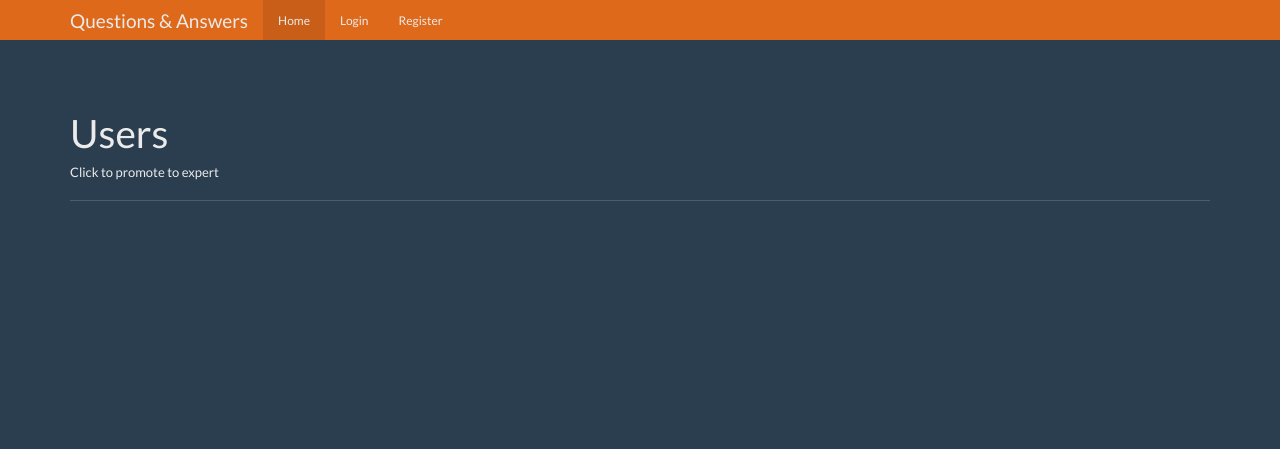
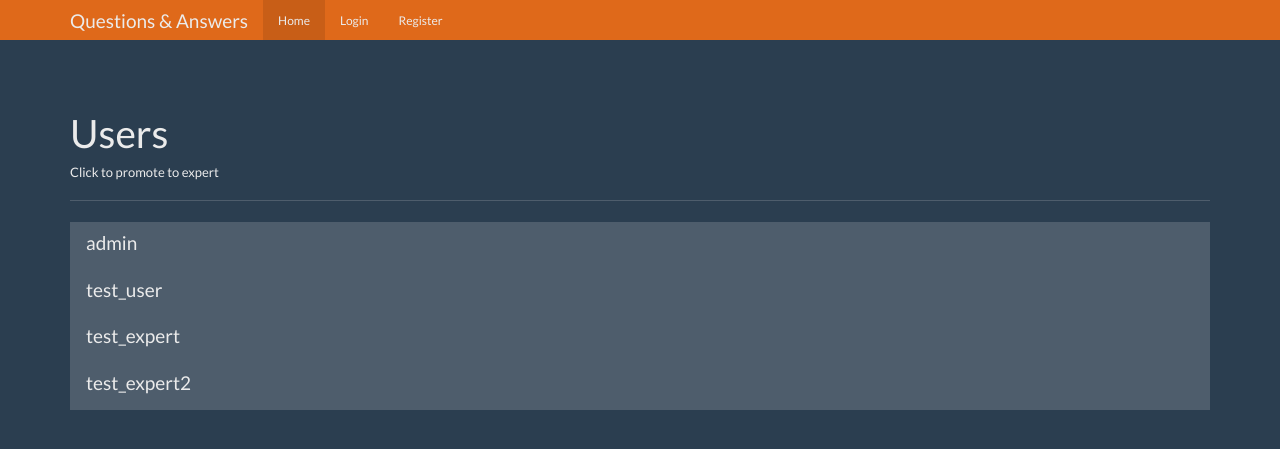
Before and after one commit to jonathan10620/question_answer, a Flask app: page /users in a window 1280 px wide. Shown: the top 449 px of the page. Run offline with Flask 2, Linux system fonts and the light colour scheme; data comes from the database, SQL or seed files in the repository; both versions use the stored data as it was after the commit; some libraries are stand-ins or nearby versions.

Commit message:
completed admin promote view func

```diff
--- a/app.py
+++ b/app.py
@@ -60,7 +60,9 @@ def register():
 
         db.commit()
 
-        return "<h1>User created</h1>"
+        session["user"] = name
+
+        return redirect(url_for("index"))
 
     return render_template("register.html")
 
@@ -81,6 +83,7 @@ def login():
 
         if check_password_hash(user_result["password"], password):
             session["user"] = user_result["name"]
+            return redirect(url_for("index"))
         else:
             return "password incorrect"
 
@@ -90,31 +93,36 @@ def login():
 @app.route("/question")
 def question():
     user = get_current_user()
-    return render_template("question.html")
+    return render_template("question.html", user=user)
 
 
 @app.route("/answer")
 def answer():
     user = get_current_user()
-    return render_template("answer.html")
+    return render_template("answer.html", user=user)
 
 
 @app.route("/ask")
 def ask():
     user = get_current_user()
-    return render_template("ask.html")
+    return render_template("ask.html", user=user)
 
 
 @app.route("/unanswered")
 def unanswered():
     user = get_current_user()
-    return render_template("unanswered.html")
+    return render_template("unanswered.html", user=user)
 
 
 @app.route("/users")
 def users():
     user = get_current_user()
-    return render_template("users.html")
+    db = get_db()
+
+    user_cur = db.execute("select id, name,expert, admin from users")
+
+    users_results = user_cur.fetchall()
+    return render_template("users.html", user=user, users=users_results)
 
 
 @app.route("/logout")
@@ -124,5 +132,20 @@ def logout():
     return redirect(url_for("index"))
 
 
+@app.route("/promote/<int:user_id>")
+def promote(user_id):
+    db = get_db()
+    exp_cur = db.execute("select expert from users where id = ?", [user_id])
+    user = exp_cur.fetchone()
+    if user["expert"] == 0:
+        db.execute("update users set expert = '1' where id = ?", [user_id])
+        db.commit()
+    else:
+        db.execute("update users set expert = '0' where id = ?", [user_id])
+        db.commit()
+
+    return redirect(url_for("users"))
+
+
 if __name__ == "__main__":
     app.run(debug=True)
--- a/templates/users.html
+++ b/templates/users.html
@@ -17,7 +17,8 @@
   <div class="col-lg-12">
     <div class="list-group">
       {% for user in users %}
-            <a href="{{ url_for('promote', user_id=user['id']) }}" class="list-group-item {% if user['expert'] == 1 %} active {% endif %}">
+      <a href="{{ url_for('promote', user_id=user['id']) }}"
+        class="list-group-item {% if user['expert'] == 1 %} active {% endif %}">
         <h4 class="list-group-item-heading">{{ user['name'] }}</h4>
       </a>
       {% endfor %}
```
Also changed, not shown: questions.db. Lines whose indentation alone changed are shown as unchanged.
